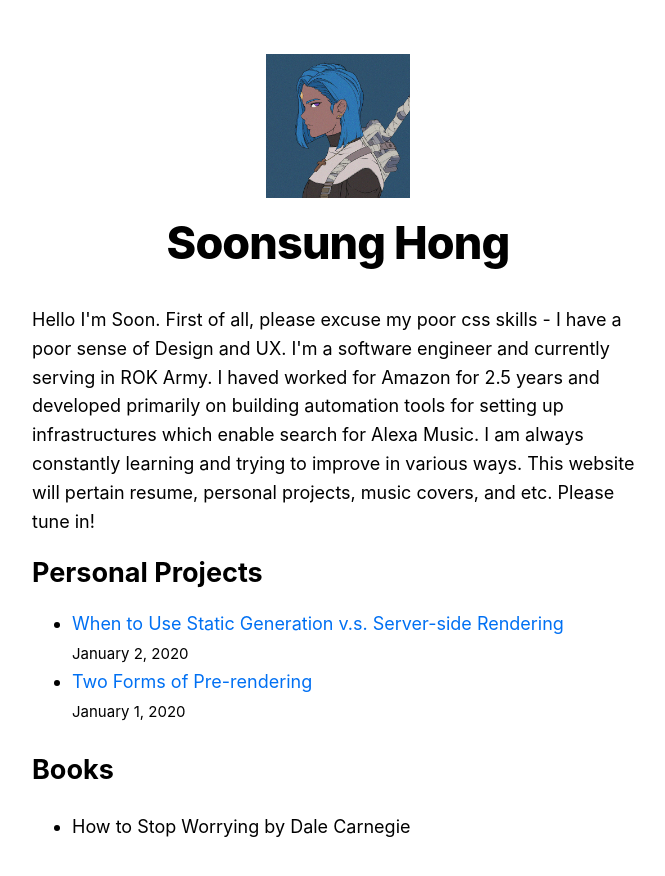
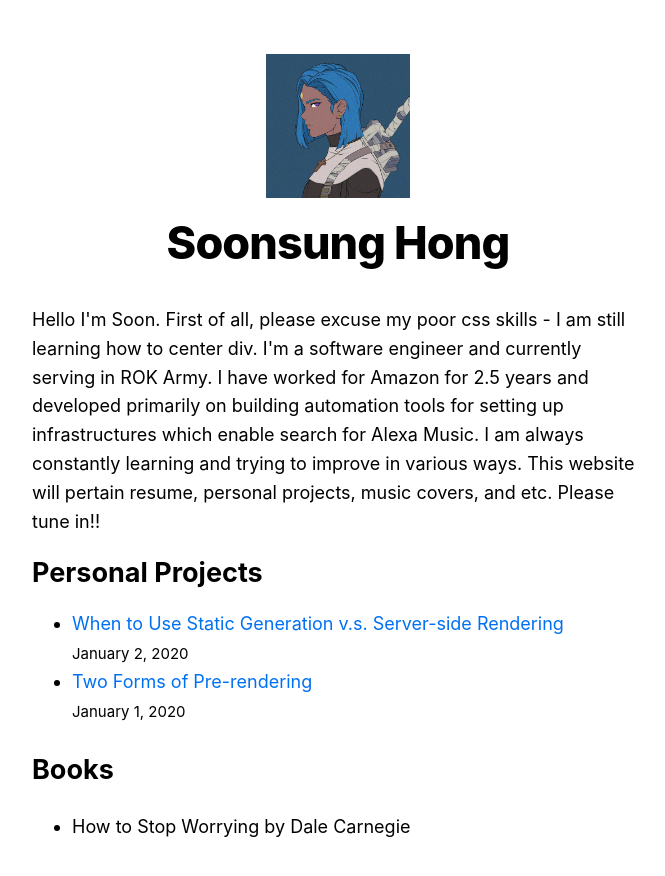
Before and after one commit to 0xsoon/blog, a Next.js app: page / in a window 1280 px wide. Shown: the top 876 px of the page, without its empty margins (302-967 px from the left). Built offline with nearby package versions, Linux system fonts and the light colour scheme.

Commit message:
Fixed typeo

```diff
--- a/package.json
+++ b/package.json
@@ -10,7 +10,7 @@
     "date-fns": "^2.26.0",
     "eslint-config-next": "^13.0.0",
     "gray-matter": "^4.0.3",
-    "next": "^13.0.0",
+    "next": "^12.0.0",
     "postcss-flexbugs-fixes": "^5.0.2",
     "postcss-preset-env": "^7.0.1",
     "react": "^18.2.0",
--- a/pages/index.js
+++ b/pages/index.js
@@ -20,11 +20,9 @@ export default function Home({ allPostsData }) {
       <Head>
         <title>{siteTitle}</title>
       </Head>
-
       <section className={utilStyles.headingMd}>
-        <p>Hello I'm Soon. First of all, please excuse my poor css skills - I have a poor sense of Design and UX. I'm a software engineer and currently serving in ROK Army. I haved worked for Amazon for 2.5 years and developed primarily on building automation tools for setting up infrastructures which enable search for Alexa Music. I am always constantly learning and trying to improve in various ways. This website will pertain resume, personal projects, music covers, and etc. Please tune in! </p>
+        <p>Hello I'm Soon. First of all, please excuse my poor css skills - I am still learning how to center div. I'm a software engineer and currently serving in ROK Army. I have worked for Amazon for 2.5 years and developed primarily on building automation tools for setting up infrastructures which enable search for Alexa Music. I am always constantly learning and trying to improve in various ways. This website will pertain resume, personal projects, music covers, and etc. Please tune in!! </p>
       </section>
-
       <section className={`${utilStyles.headingMd} ${utilStyles.padding1px}`}>
         <h2 className={utilStyles.headingLg}>Personal Projects</h2>
         <ul className={utilStyles.list}>
```
